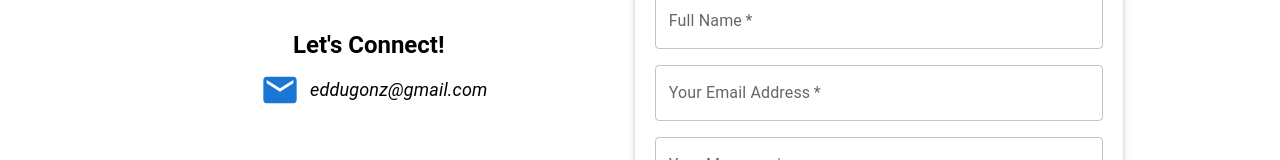
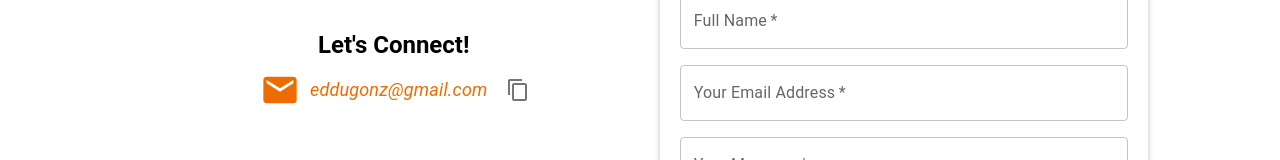
Before and after one commit to EduGese/Portfolio, a React (Vite) app: page / in a window 1280 px wide. Shown: the part 4300-4460 px from the top of the page. Built offline with nearby package versions, Linux system fonts and the light colour scheme; a web font is replaced by a local one.

Commit message:
Feature:copy email button

```diff
--- a/src/components/EmailCard.jsx
+++ b/src/components/EmailCard.jsx
@@ -1,36 +1,62 @@
+import React, { useState } from 'react';
 import Box from '@mui/material/Box';
 import Typography from '@mui/material/Typography';
+import EmailIcon from '@mui/icons-material/Email';
+import ContentCopyIcon from '@mui/icons-material/ContentCopy';
+import IconButton from '@mui/material/IconButton';
+import Tooltip from '@mui/material/Tooltip';
+import Alert from '@mui/material/Alert';
+import CheckIcon from '@mui/icons-material/Check';
 
-import EmailIcon from '@mui/icons-material/Email';
+export const EmailCard = () => {
+  const email = 'eddugonz@gmail.com';
+  const [showAlert, setShowAlert] = useState(false);
 
-export const EmailCard = ()=>{
+  const handleCopy = () => {
+    navigator.clipboard.writeText(email);
+    setShowAlert(true);
+    setTimeout(() => setShowAlert(false), 3000); // El alert desaparecerá después de 3 segundos
+  };
+
   return (
     <Box sx={{
       display: 'flex',
       flexDirection: 'column',
       alignItems: 'center',
       padding: '20px',
-            // backgroundColor: 'background.paper',
-            // borderRadius: '10px',
-            // boxShadow: 3,
       marginBottom: '40px',
       marginLeft: { xs: '0px', sm: '0px', md: '100px', lg: '200px' }
-
     }}>
       <Typography variant="h5" sx={{ fontWeight: 'bold', marginBottom: '8px' }}>
         Let's Connect!
       </Typography>
 
       <Box sx={{ display: 'flex', alignItems: 'center', gap: '10px', marginLeft: '10px' }}>
-              <EmailIcon sx={{ fontSize: '40px', color: 'primary.main' }} />
-              <Typography variant="body1" sx={{ fontSize: '18px', fontStyle: 'italic' }}>
-                {/* Feel free to reach out via email at */}  eddugonz@gmail.com
+        <EmailIcon color='warning' sx={{ fontSize: '40px' }} />
+        <Typography variant="body1" color='warning' sx={{ fontSize: '18px', fontStyle: 'italic' }}>
+          {email}
         </Typography>
+        <Tooltip title="Copy email">
+          <IconButton onClick={handleCopy} >
+            <ContentCopyIcon />
+          </IconButton>
+        </Tooltip>
       </Box>
-
-            {/* <Typography variant="h6" sx={{ fontWeight: 'bold', color: 'primary.main', marginTop: '8px' }}>
-              eddugonz@gmail.com
-            </Typography> */}
+      {showAlert && (
+        <Alert
+          icon={<CheckIcon fontSize="inherit" />}
+          severity="success"
+          sx={{
+            position: 'fixed',
+            bottom: '20px',
+            left: '20px',
+            zIndex: 1000,
+            width: 'auto'
+          }}
+        >
+          Email successfully copied to clipboard!
+        </Alert>
+      )}
     </Box>
-    )
-}
+  );
+};
```
Lines whose indentation alone changed are shown as unchanged.
